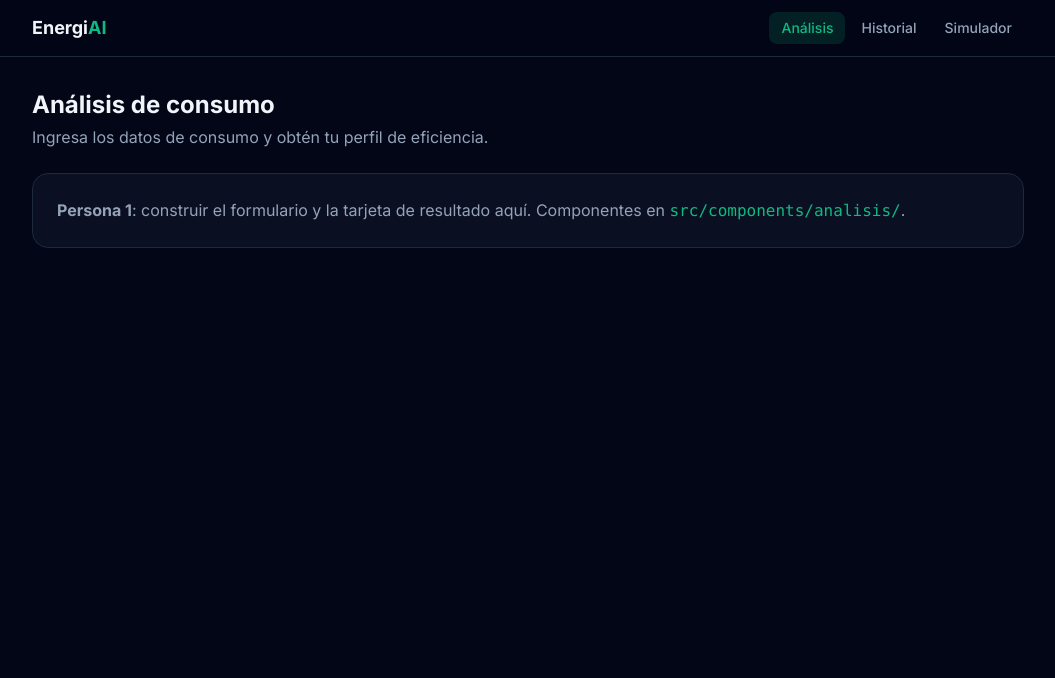
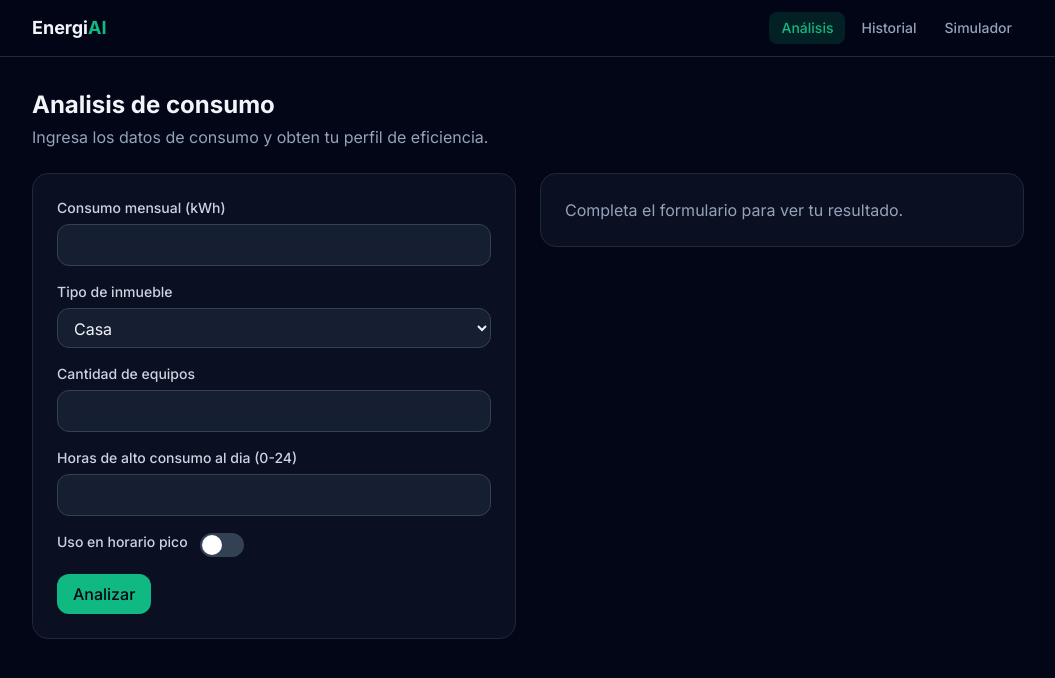
Before and after one commit to No-Country-simulation/G9-LATAM-Team-36, a React (Vite) app in the folder frontend/: page / in a window 1280 px wide. Shown: the top 678 px of the page, without its empty margins (112-1167 px from the left). Built offline with nearby package versions, Linux system fonts and the light colour scheme; no server answers.

Commit message:
feat(I): conectar vista de Analisis con analizarConsumo, estados de loading/error

```diff
--- a/frontend/src/pages/Analisis.jsx
+++ b/frontend/src/pages/Analisis.jsx
@@ -1,24 +1,60 @@
+import { useState } from "react";
 import Card from "../components/ui/Card";
+import FormularioConsumo from "../components/analisis/FormularioConsumo";
+import ResultadoCard from "../components/analisis/ResultadoCard";
+import GaugeEficiencia from "../components/analisis/GaugeEficiencia";
+import ListaRecomendaciones from "../components/analisis/ListaRecomendaciones";
+import { analizarConsumo } from "../api/client";
 
-// PERSONA 1 — Vista de Análisis
-// Construir aquí: FormularioConsumo + ResultadoCard + GaugeEficiencia + ListaRecomendaciones
-// Componentes propios en:  src/components/analisis/
-// API:  analizarConsumo(datos)  de  src/api/client.js
 export default function Analisis() {
+  const [resultado, setResultado] = useState(null);
+  const [loading, setLoading] = useState(false);
+  const [error, setError] = useState(null);
+
+  async function manejarAnalizar(datos) {
+    setLoading(true);
+    setError(null);
+    try {
+      const respuesta = await analizarConsumo(datos);
+      setResultado(respuesta);
+    } catch (err) {
+      setError(err.message);
+    } finally {
+      setLoading(false);
+    }
+  }
+
   return (
     <div className="space-y-6">
       <div>
-        <h1 className="text-2xl font-bold">Análisis de consumo</h1>
+        <h1 className="text-2xl font-bold">Analisis de consumo</h1>
         <p className="mt-1 text-slate-400">
-          Ingresa los datos de consumo y obtén tu perfil de eficiencia.
+          Ingresa los datos de consumo y obten tu perfil de eficiencia.
         </p>
       </div>
-      <Card>
-        <p className="text-slate-400">
-          <b>Persona 1</b>: construir el formulario y la tarjeta de resultado aquí.
-          Componentes en <code className="text-brand">src/components/analisis/</code>.
-        </p>
-      </Card>
+
+      <div className="grid gap-6 md:grid-cols-2 items-start">
+        <Card>
+          <FormularioConsumo onAnalizar={manejarAnalizar} loading={loading} />
+        </Card>
+
+        <div className="space-y-6">
+          <Card>
+            {error && <p className="text-red-400">{error}</p>}
+            {!error && !resultado && !loading && (
+              <p className="text-slate-400">Completa el formulario para ver tu resultado.</p>
+            )}
+            {resultado && (
+              <>
+                <GaugeEficiencia categoria={resultado.categoria} probabilidad={resultado.probabilidad} />
+                <ResultadoCard resultado={resultado} />
+              </>
+            )}
+          </Card>
+
+          {resultado && <ListaRecomendaciones recomendaciones={resultado.recomendaciones} />}
+        </div>
+      </div>
     </div>
   );
 }
```
